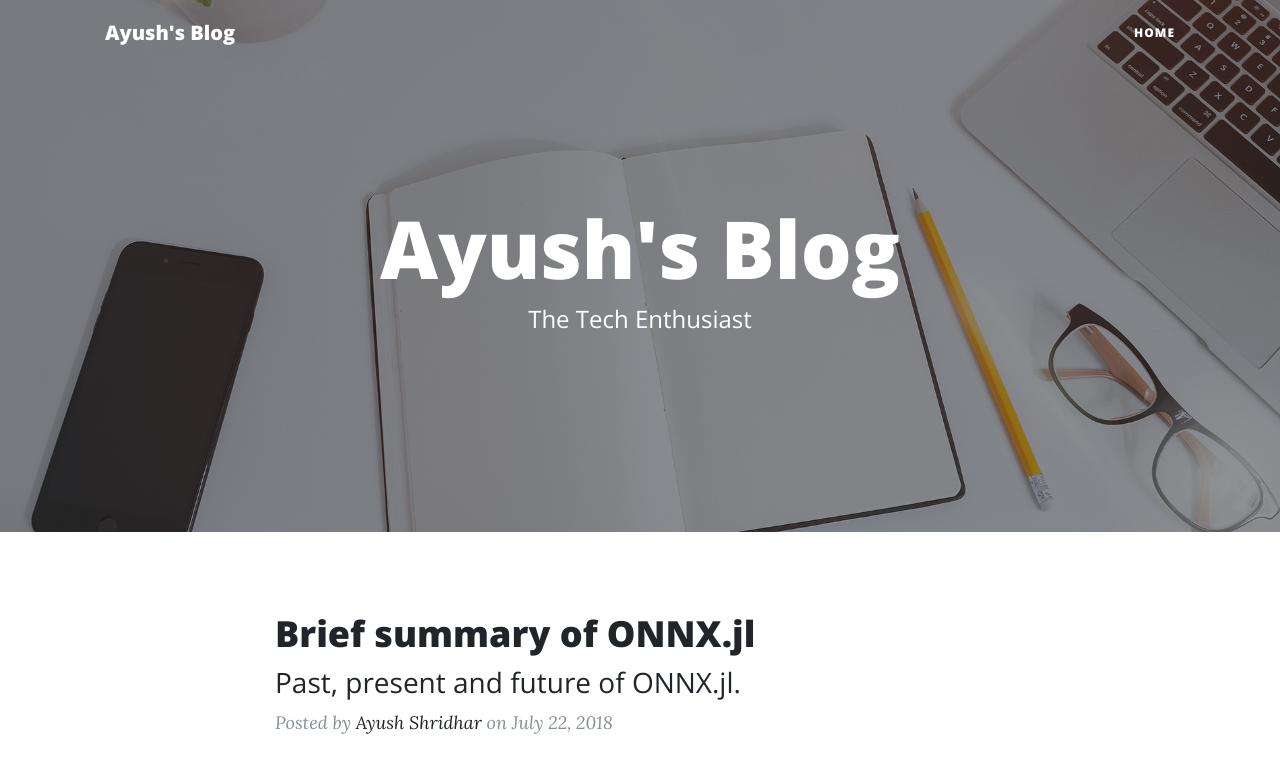
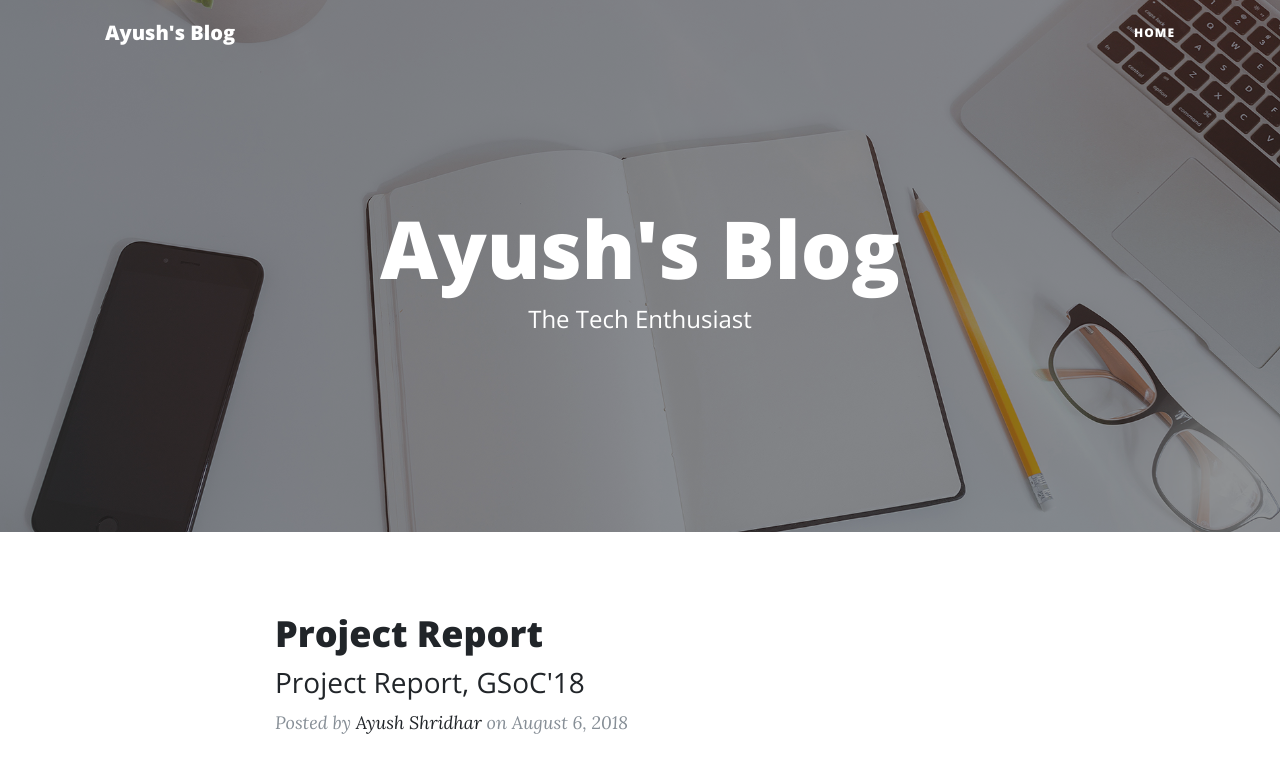
Before and after one commit to ayush1999/ayush1999.github.io, a website: page blog/index.html in a window 1280 px wide. Shown: the top 763 px of the page. Drawn offline with nearby package versions, Linux system fonts and the light colour scheme.

Commit message:
forgot this

```diff
--- a/blog/index.html
+++ b/blog/index.html
@@ -73,6 +73,19 @@
     <div class="container">
       <div class="row">
         <div class="col-lg-8 col-md-10 mx-auto">
+          <div class="post-preview">
+            <a href="blog6.html">
+              <h2 class="post-title">
+                Project Report
+              </h2>
+              <h3 class="post-subtitle">
+                Project Report, GSoC'18
+              </h3>
+            </a>
+            <p class="post-meta">Posted by
+              <a href="https://github.com/ayush1999">Ayush Shridhar</a>
+              on August 6, 2018</p>
+          </div>
           <div class="post-preview">
             <a href="https://medium.com/@ayush1999/onnx-jl-the-past-present-and-future-d3b497a0cd4c">
               <h2 class="post-title">
```
